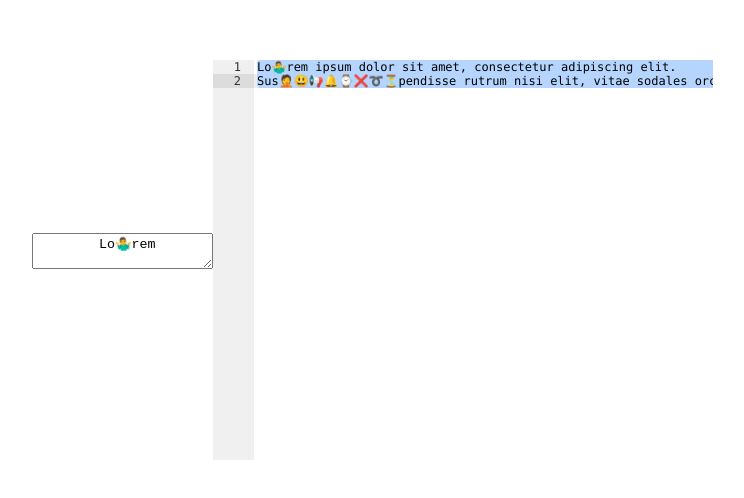
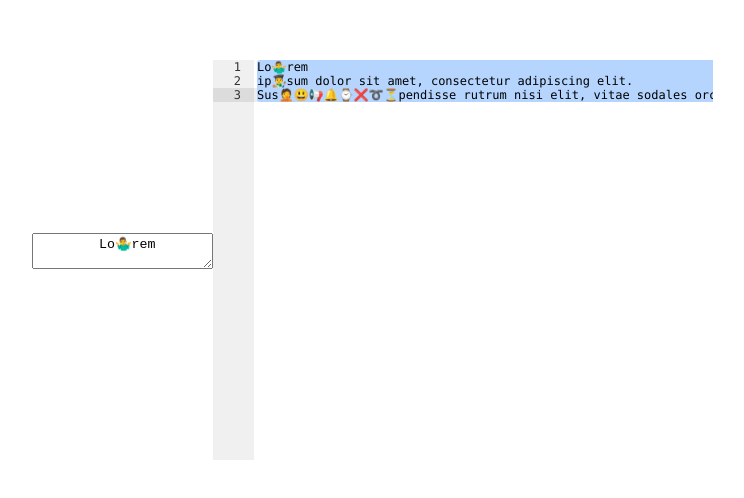
Before and after one commit to JeSuisUnCaillou/ace-tester, a Vue app: page / in a window 1280 px wide. Shown: the part 140-638 px from the top of the page, without its empty margins (291-1035 px from the left). Built offline with nearby package versions, Linux system fonts and the light colour scheme.

Commit message:
more weird emojis

```diff
--- a/src/App.vue
+++ b/src/App.vue
@@ -21,7 +21,7 @@ export default {
   },
   mounted () {
     this.editor = ace.edit("editor")
-    this.editor.setValue('Lo🤷‍♂️rem ipsum dolor sit amet, consectetur adipiscing elit.\nSus🤦😃📢🔔⌚❌➰⏳pendisse rutrum nisi elit, vitae sodales orci ullamcorper nec.')
+    this.editor.setValue('Lo🤷‍♂️rem\nip👨‍🎨sum dolor sit amet, consectetur adipiscing elit.\nSus🤦😃📢🔔⌚❌➰⏳pendisse rutrum nisi elit, vitae sodales orci ullamcorper nec.')
   }
 }
 </script>
```
